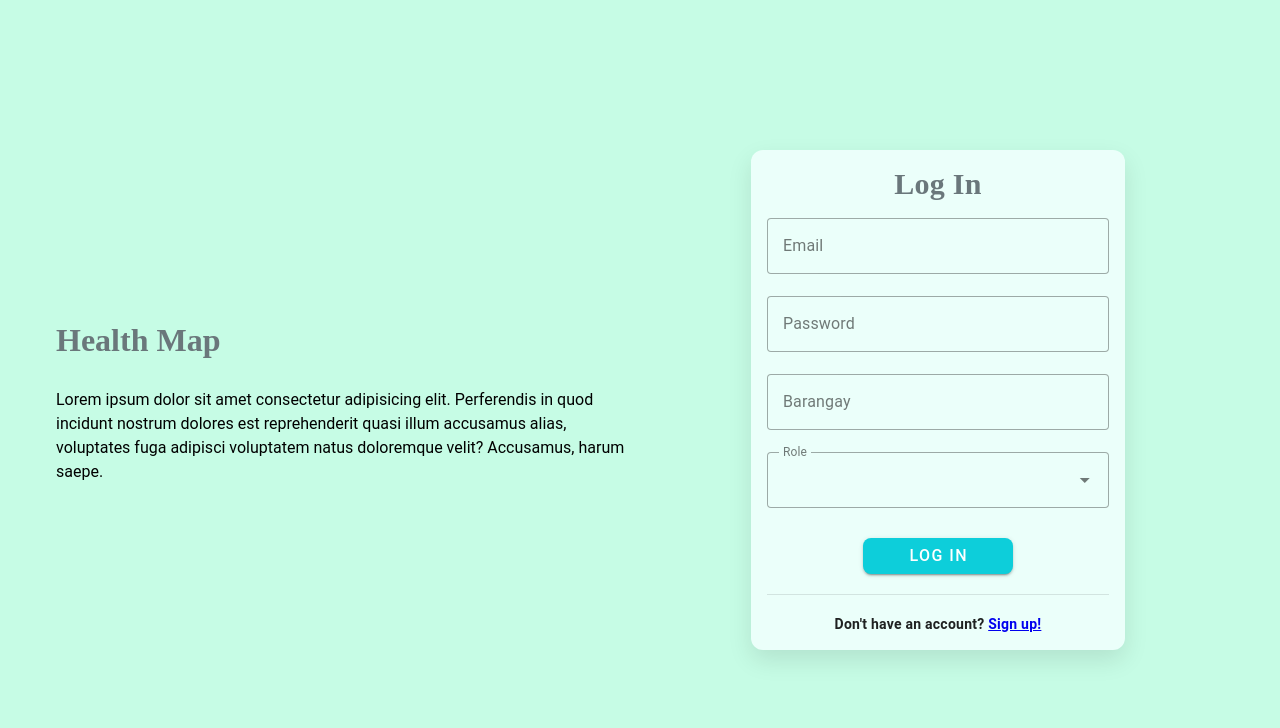
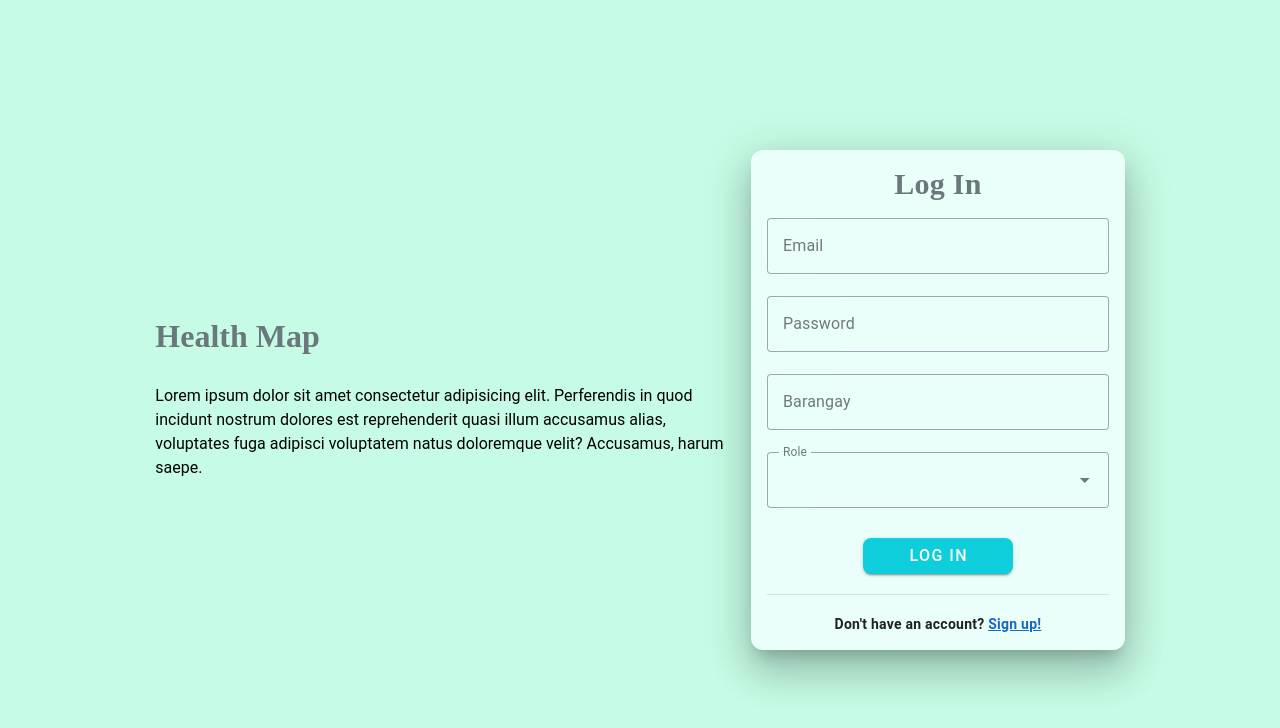
Before and after one commit to balejames/team_collaboration, a Vue app: page /login in a window 1280 px wide. Shown: the top 728 px of the page. Built offline with nearby package versions, Linux system fonts and the light colour scheme.

Commit message:
feat:changes login and register page

```diff
--- a/src/views/auth/LoginView.vue
+++ b/src/views/auth/LoginView.vue
@@ -52,8 +52,8 @@ const validateEmail = (email) => {
 <template>
   <div class="login-wrapper">
     <v-container>
-      <v-row justify="center" align="center">
-        <v-col cols="6">
+      <v-row justify="center" align="center" class="fill-height">
+        <v-col cols="12" md="6" class="text-section pt-1">
           <h1 class="header">Health Map</h1>
           <br />
           <p>
@@ -62,8 +62,8 @@ const validateEmail = (email) => {
             voluptatem natus doloremque velit? Accusamus, harum saepe.
           </p></v-col
         >
-        <v-col cols="6" md="4" class="mx-auto">
-          <v-card class="mx-auto">
+        <v-col cols="12" sm="8" md="5" lg="4">
+          <v-card class="mx-auto" elevation="24">
             <template v-slot:title>
               <h2 class="text-center">Log In</h2>
             </template>
@@ -110,7 +110,8 @@ const validateEmail = (email) => {
                 >
                 <v-divider class="my-5"></v-divider>
                 <h4 class="text-center">
-                  Don't have an account? <RouterLink to="/register">Sign up!</RouterLink>
+                  Don't have an account?
+                  <RouterLink class="text-primary" to="/register">Sign up!</RouterLink>
                 </h4>
               </v-form>
             </v-card-text>
--- a/src/views/auth/RegisterView.vue
+++ b/src/views/auth/RegisterView.vue
@@ -59,9 +59,9 @@ const validateEmail = (email) => {
 <template>
   <div class="create-account-wrapper">
     <v-container>
-      <v-row>
-        <v-col cols="12" md="4" class="mx-auto">
-          <v-card class="mx-auto">
+      <v-row justify="center" align="center" class="fill-height">
+        <v-col cols="12" sm="8" md="5" lg="4">
+          <v-card class="mx-auto" elevation="24">
             <template v-slot:title>
               <h2 class="text-center">Create Account</h2>
             </template>
@@ -111,7 +111,8 @@ const validateEmail = (email) => {
                 >
                 <v-divider class="my-5"></v-divider>
                 <h4 class="text-center">
-                  Already have an account? <RouterLink to="/login">Sign in!</RouterLink>
+                  Already have an account?
+                  <RouterLink class="text-primary" to="/login">Sign in!</RouterLink>
                 </h4>
               </v-form>
             </v-card-text>
```
